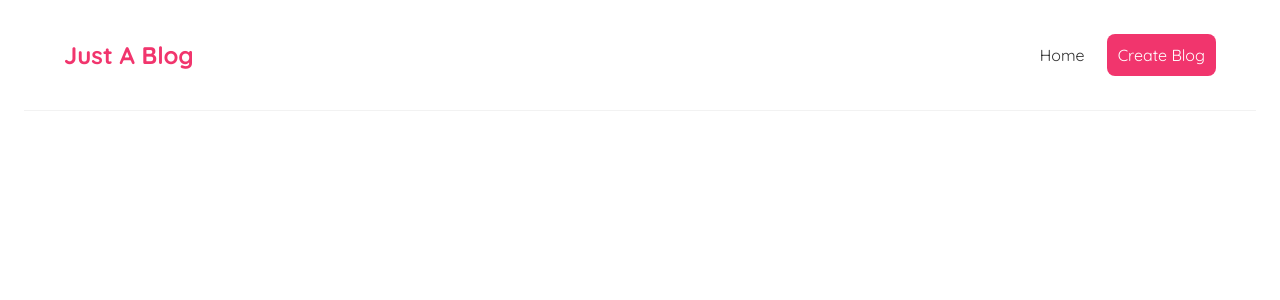
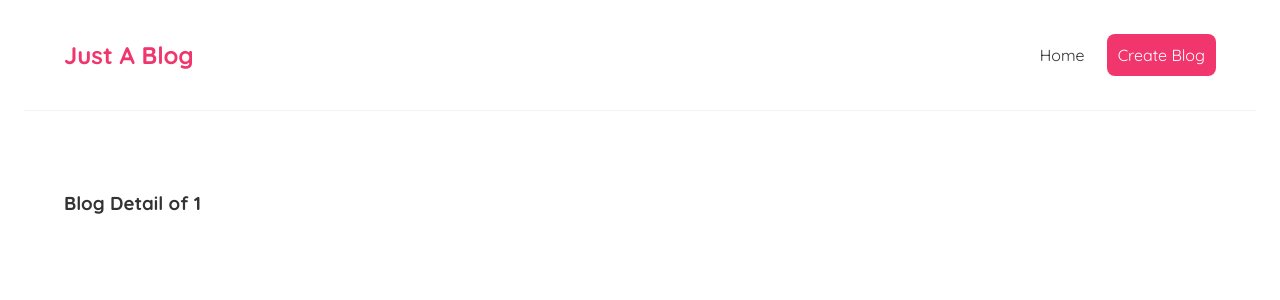
Before and after one commit to Muhammad-Ali75/justablog, a React (Create React App) app: page /detail/1 in a window 1280 px wide. Shown: the top 300 px of the page. Built offline with nearby package versions, Linux system fonts and the light colour scheme.

Commit message:
add Blog Detail page

```diff
--- a/src/App.js
+++ b/src/App.js
@@ -2,6 +2,7 @@ import { BrowserRouter as Router, Route, Switch } from "react-router-dom";
 import Home from "./Home";
 import NavBar from "./NavBar";
 import CreateBlog from "./CreateBlog";
+import BlogDetails from "./BlogDetails";
 
 function App() {
   return (
@@ -16,6 +17,9 @@ function App() {
             <Route path="/create">
               <CreateBlog />
             </Route>
+            <Route path="/detail/:id">
+              <BlogDetails />
+            </Route>
           </Switch>
         </div>
       </div>
--- /dev/null
+++ b/src/BlogDetails.js
@@ -0,0 +1,12 @@
+import { useParams } from "react-router-dom";
+
+function BlogDetails() {
+  const { id } = useParams();
+  return (
+    <div className="blog-detail">
+      <h3>Blog Detail of {id}</h3>
+    </div>
+  );
+}
+
+export default BlogDetails;
```
